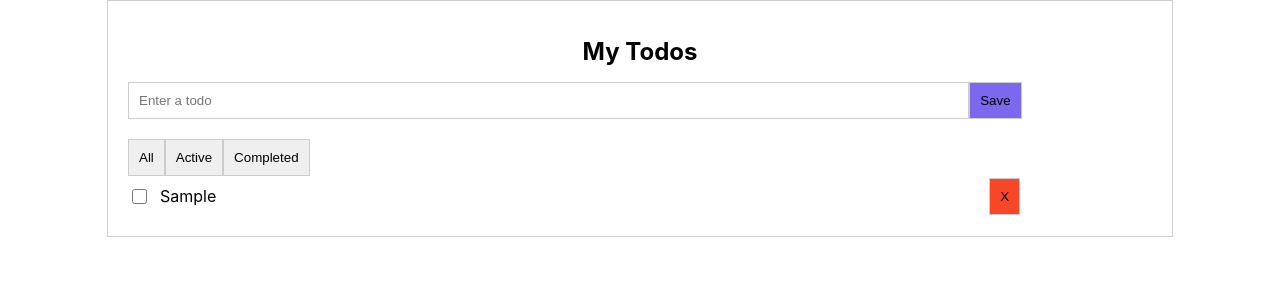
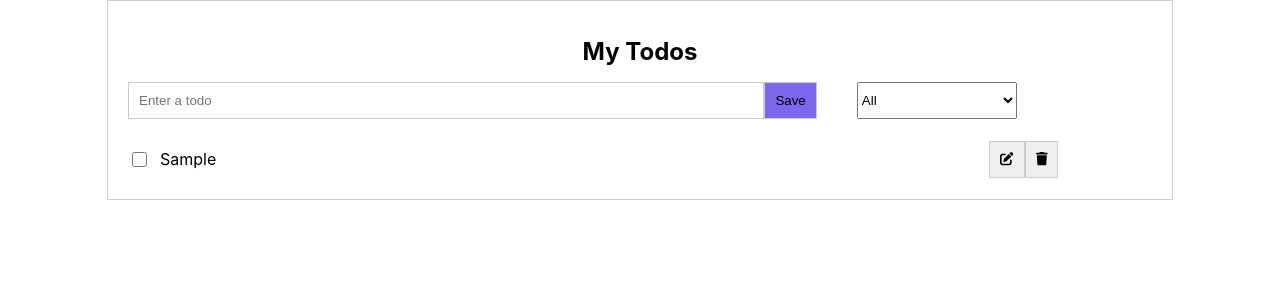
Before and after one commit to faeghehmohammadian/todo-react, a React (Create React App) app: page / in a window 1280 px wide. Both pictures are taken after typing "Sample" into the empty fields and a click on the button "Save". Shown: the top 300 px of the page. Built offline with nearby package versions, Linux system fonts and the light colour scheme.

Commit message:
Drop-down menu and icon

```diff
--- a/package.json
+++ b/package.json
@@ -3,6 +3,9 @@
   "version": "0.1.0",
   "private": true,
   "dependencies": {
+    "@fortawesome/fontawesome-svg-core": "^6.5.1",
+    "@fortawesome/free-solid-svg-icons": "^6.5.1",
+    "@fortawesome/react-fontawesome": "^0.2.0",
     "@testing-library/jest-dom": "^5.17.0",
     "@testing-library/react": "^13.4.0",
     "@testing-library/user-event": "^13.5.0",
--- a/src/App.css
+++ b/src/App.css
@@ -42,7 +42,14 @@
   padding: 20px;
   border: 1px solid #ccc;
 }
-
+.filters select{
+  width: 80%;
+  height:37px;
+  float: right;
+}
+.filters{
+  width:200px ;
+}
 .todo-app h1 {
   text-align: center;
   font-size: 24px;
@@ -53,7 +60,7 @@
 }
 
 .todo-app input {
-  width: 80%;
+  width: 60%;
   padding: 10px;
   border: 1px solid #ccc;
 }
@@ -79,7 +86,12 @@
 }
 .deleteButton{
   float: right;
-  background-color: rgb(248, 71, 40);
+}
+.deleteButton:hover{
+  background-color: red;
+}
+.editButton:hover{
+  background-color: rgb(145, 128, 240);
 }
 .todo-app ul {
   list-style: none;
--- a/src/App.js
+++ b/src/App.js
@@ -1,5 +1,8 @@
 import React, { useState } from 'react';
 import './App.css';
+import { FontAwesomeIcon } from "@fortawesome/react-fontawesome";
+import { faTrash } from "@fortawesome/free-solid-svg-icons";
+import { faEdit } from "@fortawesome/free-solid-svg-icons";
 
 const TodoApp = () => {
   const [todos, setTodos] = useState([]);
@@ -25,9 +28,10 @@ const TodoApp = () => {
     setTodos(todos.filter((todo) => todo.id !== id));
   };
 
-  const handleFilterChange = (newFilter) => {
-    setFilter(newFilter);
-  };
+  function handleFilterChange(value) {
+    // Update the filter state based on the value
+    setFilter(value);
+  }
 
   const filteredTodos = todos.filter((todo) => {
     if (filter === 'all') return true;
@@ -39,7 +43,6 @@ const TodoApp = () => {
   return (
     <div className="todo-app">
       <h1>My Todos</h1>
-
       <form className='formClass' onSubmit={(e) => {
         e.preventDefault();
         const text = e.target.elements.todoInput.value;
@@ -50,41 +53,34 @@ const TodoApp = () => {
       }}>
         <input type="text" placeholder="Enter a todo" id="todoInput" />
         <button type="submit">Save</button>
-      </form>
+
 
       <div className="filters">
-        <button
-          className={filter === 'all' ? 'active' : ''}
-          onClick={() => handleFilterChange('all')}
-        >
-          All
-        </button>
-        <button
-          className={filter === 'active' ? 'active' : ''}
-          onClick={() => handleFilterChange('active')}
-        >
-          Active
-        </button>
-        <button
-          className={filter === 'completed' ? 'active' : ''}
-          onClick={() => handleFilterChange('completed')}
-        >
-          Completed
-        </button>
+        <select value={filter} onChange={(e) => handleFilterChange(e.target.value)}>
+          <option value="all" className={filter === 'all' ? 'active' : ''}>
+            All
+          </option>
+          <option value="active" className={filter === 'active' ? 'active' : ''}>
+            Active
+          </option>
+          <option value="completed" className={filter === 'completed' ? 'active' : ''}>
+            Completed
+          </option>
+        </select>
       </div>
-
-
+      </form>
         {filteredTodos.map((todo) => (
           <div style={{ width: '100%' }} key={todo.id} className={todo.completed ? 'completed' : ''}>
             <div className='todoRowBox'>
-            <input
-              type="checkbox"
-              checked={todo.completed}
-              onChange={() => toggleTodo(todo.id)}
-            />
-            <div className='todoRowText'>{todo.text}</div>
-            <button className='deleteButton' onClick={() => removeTodo(todo.id)}>X</button>
-          </div>
+              <input type="checkbox" checked={todo.completed} onChange={() => toggleTodo(todo.id)}/>
+              <div className='todoRowText'>{todo.text}</div>
+              <button className='editButton' onClick={() => removeTodo(todo.id)}>
+                <FontAwesomeIcon icon={faEdit} />
+              </button>
+              <button className='deleteButton' onClick={() => removeTodo(todo.id)}>
+                <FontAwesomeIcon icon={faTrash} />
+              </button>
+            </div>
           </div>
         ))}
       </div>
```
Also changed, not shown: 1 other file (tests, documents, lock files or other folders).
